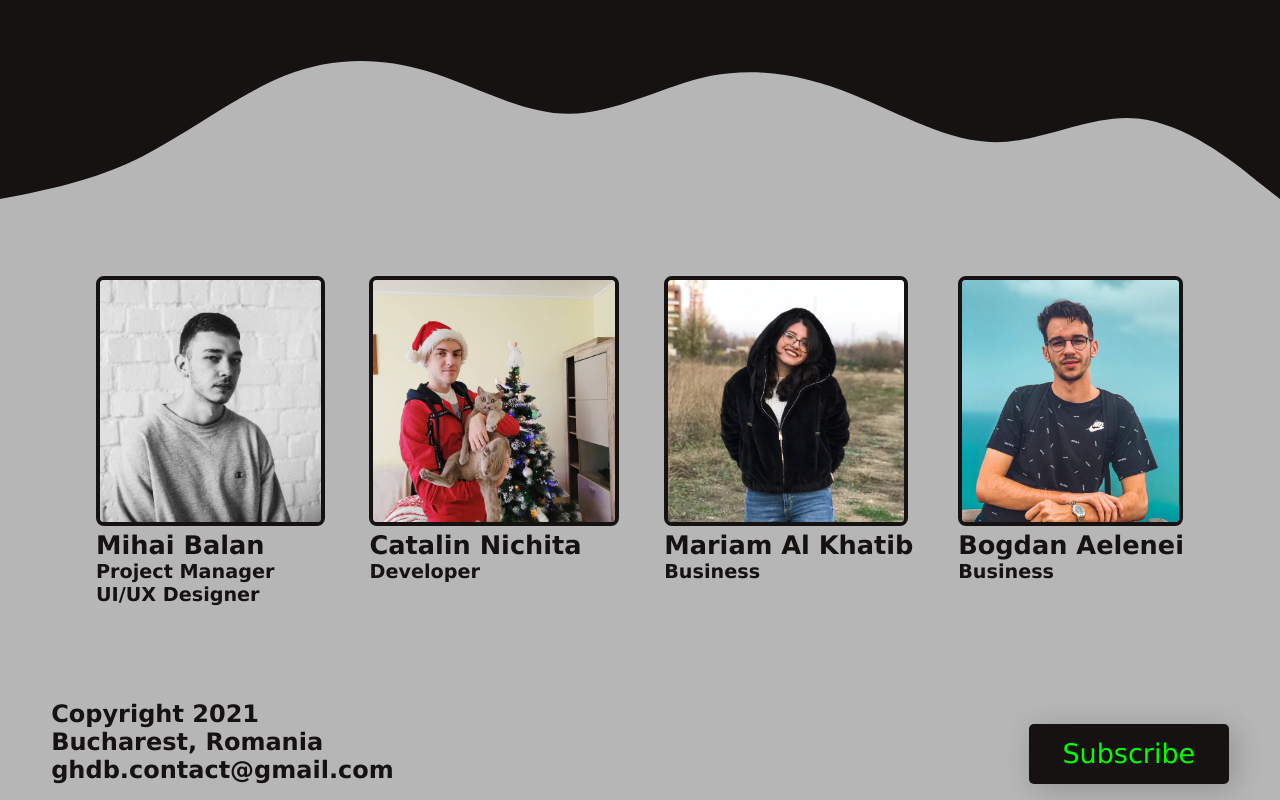
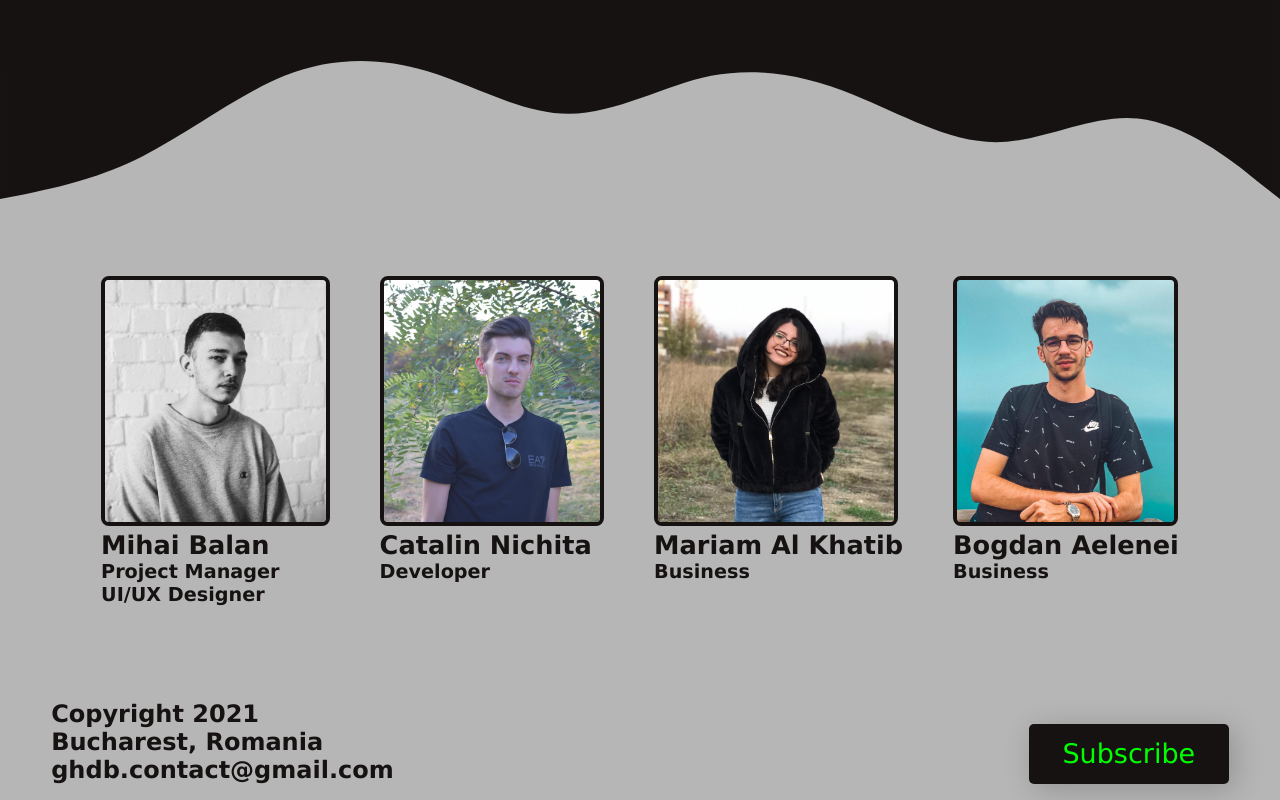
Before and after one commit to balanmihai/GHDb.io, a plain HTML site: page index.html in a window 1280 px wide. Shown: the part 1600-2400 px from the top of the page. Drawn offline with Linux system fonts and the light colour scheme.

Commit message:
Update index.html

```diff
--- a/index.html
+++ b/index.html
@@ -67,7 +67,7 @@
         <p>UI/UX Designer</p>
       </div>
       <div class="member2">
-        <img src="cata.jpeg" alt="">
+        <img src="cata.jpg" alt="">
         <h3>Catalin Nichita</h3>
         <p>Developer</p>
       </div>
```
